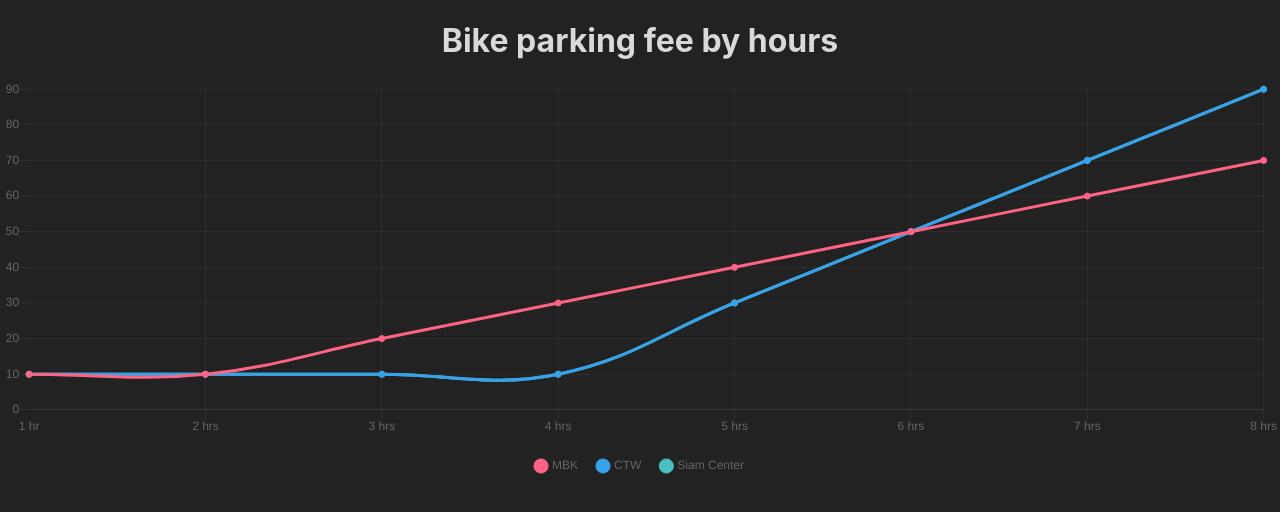
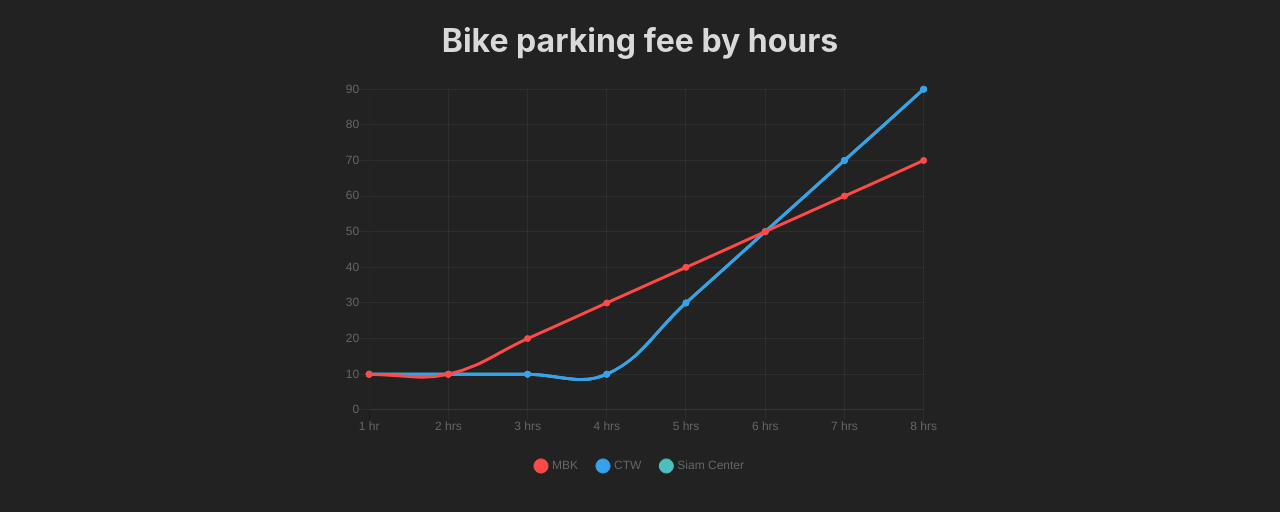
Before and after one commit to imekachi/siam-parking-fee, a React (Create React App) app: page / in a window 1280 px wide. Shown: the top 512 px of the page. Built offline with nearby package versions, Linux system fonts and the light colour scheme.

Commit message:
limit max-width of the chart

```diff
--- a/src/components/App.css
+++ b/src/components/App.css
@@ -1,3 +1,9 @@
 .header {
 	text-align: center;
 }
+
+.chart-container {
+	max-width: 600px;
+	padding: 0 20px;
+	margin: 0 auto;
+}
--- a/src/components/App.js
+++ b/src/components/App.js
@@ -7,7 +7,7 @@ function App() {
   return (
     <div className="App">
       <h1 className="header">Bike parking fee by hours</h1>
-      <div>
+      <div className="chart-container">
         <Line data={chartData} options={chartOptions} height={400} />
       </div>
     </div>
--- a/src/config/colors.js
+++ b/src/config/colors.js
@@ -1,5 +1,5 @@
 const COLORS = {
-  RED: '#ff6384',
+  RED: '#ff4a48',
   ORANGE: '#ff9f40',
   YELLOW: '#ffcd56',
   GREEN: '#4bc0c0',
```
